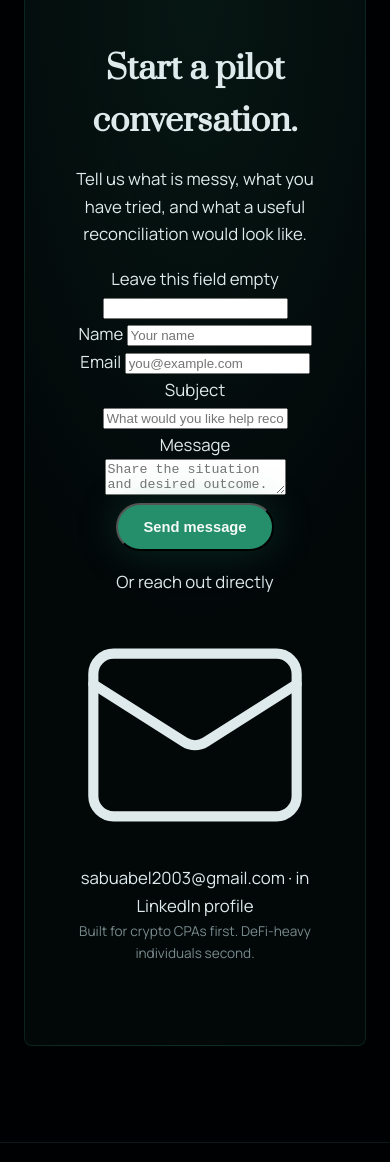
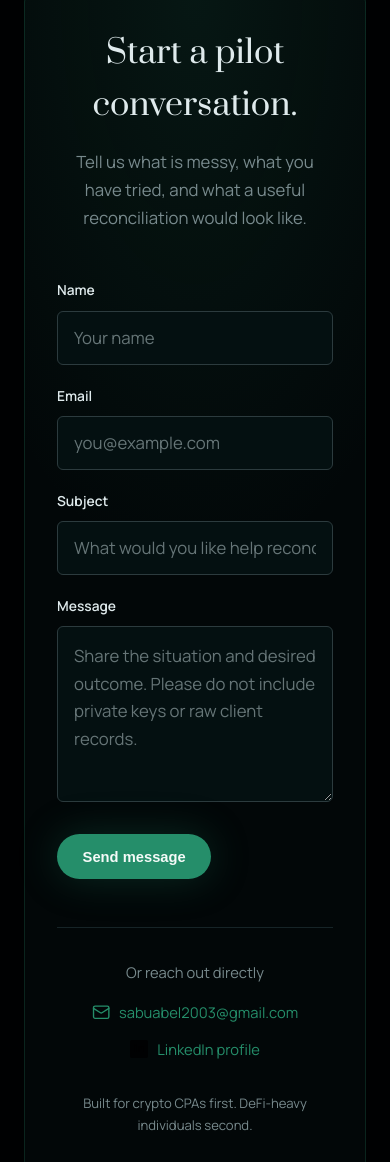
Before and after one commit to Abel356/Triage-Openclaw-Internship, a plain HTML site: page website/index.html in a window 390 px wide. Shown: the part 5970-7132 px from the top of the page. Drawn offline with Linux system fonts and the light colour scheme.

Commit message:
Style the Triage contact form

```diff
--- a/website/css/style.css
+++ b/website/css/style.css
@@ -240,18 +240,6 @@ a {
   transform: translateY(-2px);
 }
 
-.btn--icon {
-  width: 3.25rem;
-  height: 3.25rem;
-  flex: 0 0 3.25rem;
-  padding: 0;
-}
-
-.btn--icon svg {
-  width: 1.25rem;
-  height: 1.25rem;
-  stroke-width: 1.8;
-}
 
 .btn--primary {
   background: var(--primary);
@@ -723,41 +711,201 @@ section {
 }
 
 .contact__inner {
-  max-width: 40rem;
+  max-width: 64rem;
   margin: 0 auto;
-  text-align: center;
-  padding: clamp(3rem, 6vw, 5rem);
+  padding: clamp(2rem, 5vw, 4rem);
   background:
-    radial-gradient(ellipse 80% 60% at 50% 0%, oklch(0.58 0.11 165 / 0.12), transparent),
+    radial-gradient(ellipse 80% 50% at 50% 0%, oklch(0.58 0.11 165 / 0.12), transparent),
     var(--surface);
-  border: 1px solid oklch(0.58 0.11 165 / 0.2);
+  border: 1px solid oklch(0.58 0.11 165 / 0.22);
   border-radius: 8px;
 }
 
-.contact__inner h2 {
+.contact__header {
+  max-width: 42rem;
+  margin: 0 auto 3rem;
+  text-align: center;
+}
+
+.contact__header h2 {
+  margin: 0 0 1rem;
   font-family: var(--font-display);
   font-size: clamp(2rem, 4vw, 3rem);
-  margin: 0 0 1rem;
+  font-weight: 400;
   text-wrap: balance;
 }
 
-.contact__inner > p {
+.contact__header p {
+  margin: 0;
   color: var(--muted);
-  margin: 0 0 2rem;
+  text-wrap: pretty;
 }
 
-.contact__actions {
+.contact__form {
+  position: relative;
+}
+
+.contact__fields {
+  display: grid;
+  gap: 1.25rem;
+}
+
+@media (min-width: 720px) {
+  .contact__fields {
+    grid-template-columns: repeat(2, minmax(0, 1fr));
+  }
+}
+
+.contact__field {
+  display: grid;
+  gap: 0.55rem;
+  min-width: 0;
+}
+
+.contact__field--wide {
+  grid-column: 1 / -1;
+}
+
+.contact__field span {
+  color: var(--ink);
+  font-size: 0.86rem;
+  font-weight: 600;
+}
+
+.contact__field input,
+.contact__field textarea {
+  width: 100%;
+  border: 1px solid oklch(0.34 0.02 210);
+  border-radius: 6px;
+  outline: none;
+  color: var(--ink);
+  background: var(--surface-2);
+  font: inherit;
+  transition: border-color 0.25s var(--ease-out), box-shadow 0.25s var(--ease-out);
+}
+
+.contact__field input {
+  min-height: 3.25rem;
+  padding: 0.75rem 1rem;
+}
+
+.contact__field textarea {
+  min-height: 11rem;
+  padding: 0.9rem 1rem;
+  resize: vertical;
+}
+
+.contact__field input::placeholder,
+.contact__field textarea::placeholder {
+  color: oklch(0.55 0.018 210);
+}
+
+.contact__field input:focus,
+.contact__field textarea:focus {
+  border-color: var(--primary);
+  box-shadow: 0 0 0 3px oklch(0.58 0.11 165 / 0.16);
+}
+
+.contact__honeypot {
+  position: absolute;
+  left: -10000px;
+  width: 1px;
+  height: 1px;
+  overflow: hidden;
+}
+
+.contact__submit {
+  margin: 2rem auto 0;
+  border: 0;
+  cursor: pointer;
+}
+
+.contact__success {
+  margin: 1.5rem 0 0;
+  padding: 0.9rem 1rem;
+  border: 1px solid oklch(0.72 0.12 155 / 0.35);
+  border-radius: 6px;
+  color: var(--ok);
+  background: oklch(0.72 0.12 155 / 0.09);
+  text-align: center;
+  font-size: 0.92rem;
+}
+
+.contact__direct {
+  margin-top: 3rem;
+  padding-top: 2rem;
+  border-top: 1px solid oklch(0.25 0.02 210);
+  text-align: center;
+}
+
+.contact__direct > p {
+  margin: 0 0 1rem;
+  color: var(--muted);
+  font-size: 0.92rem;
+}
+
+.contact__direct-links {
   display: flex;
   flex-wrap: wrap;
+  align-items: center;
   justify-content: center;
-  gap: 1rem;
-  margin-bottom: 1.5rem;
+  gap: 0.75rem 1rem;
+}
+
+.contact__direct-link {
+  display: inline-flex;
+  align-items: center;
+  gap: 0.55rem;
+  color: var(--primary);
+  font-size: 0.92rem;
+  overflow-wrap: anywhere;
+}
+
+.contact__direct-link:hover {
+  color: var(--accent);
+}
+
+.contact__direct-link svg {
+  width: 1.15rem;
+  height: 1.15rem;
+  flex: 0 0 auto;
+  stroke-width: 1.8;
+}
+
+.contact__linkedin-icon {
+  display: inline-grid;
+  place-items: center;
+  width: 1.15rem;
+  height: 1.15rem;
+  flex: 0 0 auto;
+  border-radius: 2px;
+  color: var(--bg);
+  background: currentColor;
+  font-family: Arial, sans-serif;
+  font-size: 0.72rem;
+  font-weight: 700;
+  line-height: 1;
+}
+
+.contact__direct-divider {
+  color: oklch(0.4 0.02 210);
 }
 
 .contact__buyer {
-  font-size: 0.85rem;
+  margin: 2rem 0 0;
   color: var(--muted);
-  margin: 0;
+  font-size: 0.82rem;
+  text-align: center;
+}
+
+@media (max-width: 520px) {
+  .contact__direct-links {
+    flex-direction: column;
+  }
+
+  .contact__direct-divider {
+    display: none;
+  }
 }
 
 .footer {
```
